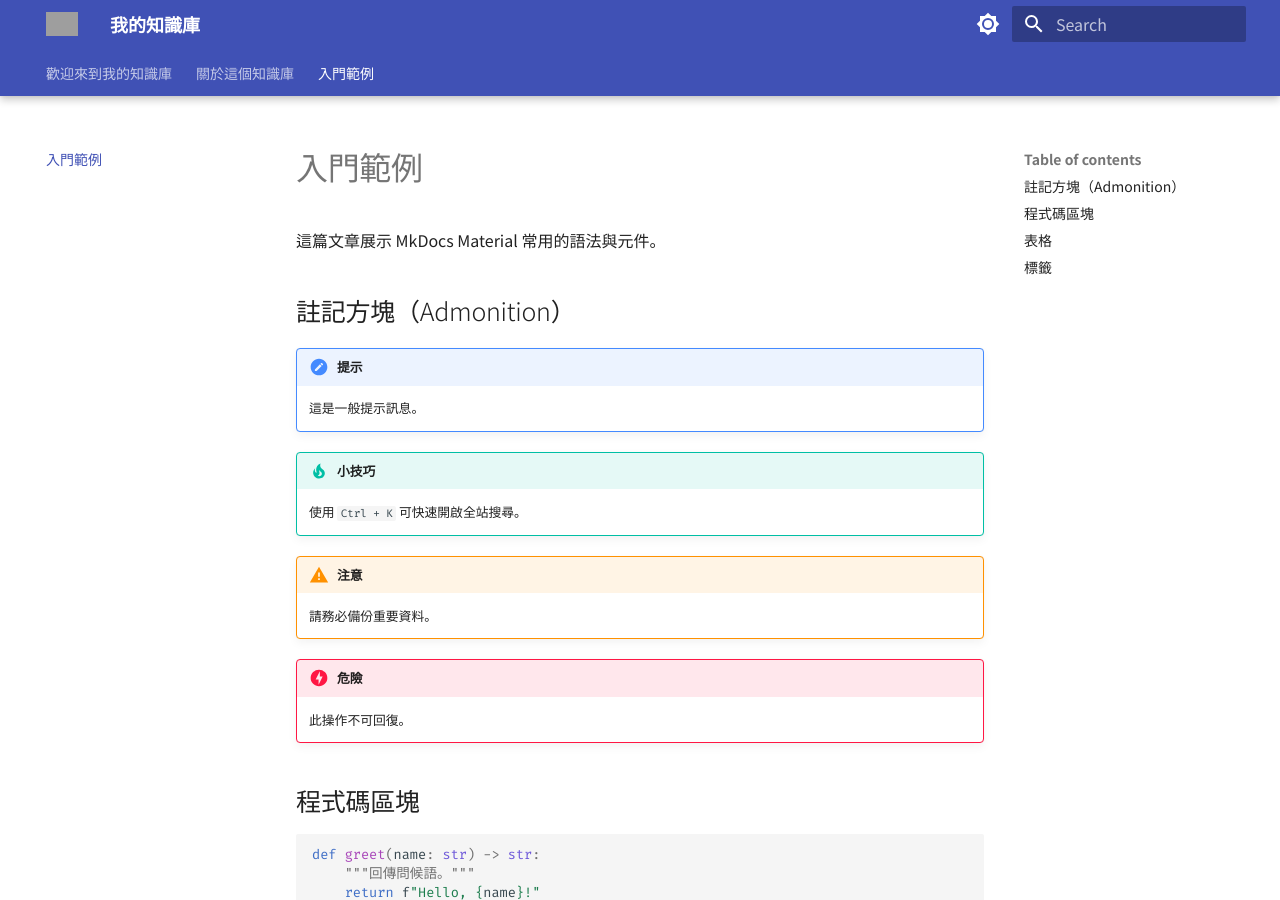
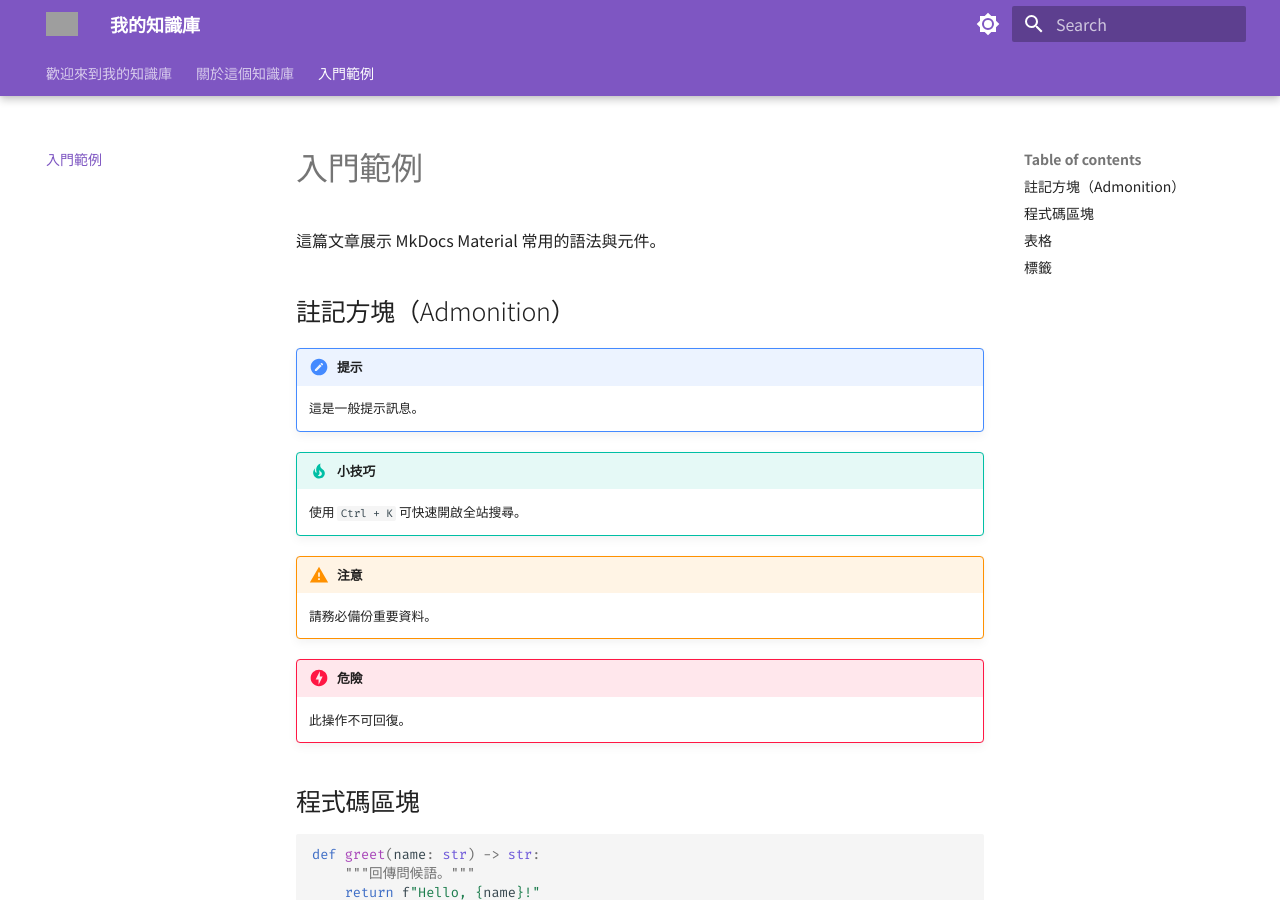
Before and after one commit to Loowootoo/mkb, an MkDocs documentation site: the page built from docs/getting-started.md, in a window 1280 px wide and 900 px high. Built offline with MkDocs 1.6.1 and Material for MkDocs 9.7.7, drawn with Linux system fonts in a browser that asks for light colours; grey boxes are pictures that could not be loaded.

Commit message:
style: 將主題色改為深紫（Deep Purple）

```diff
--- a/mkdocs.yml
+++ b/mkdocs.yml
@@ -6,14 +6,14 @@ theme:
   name: material
   palette:
     - scheme: default
-      primary: indigo
-      accent: indigo
+      primary: deep-purple
+      accent: deep-purple
       toggle:
         icon: material/brightness-7
         name: 切換到淺色模式
     - scheme: slate
-      primary: indigo
-      accent: indigo
+      primary: deep-purple
+      accent: deep-purple
       toggle:
         icon: material/brightness-4
         name: 切換到深色模式
```
